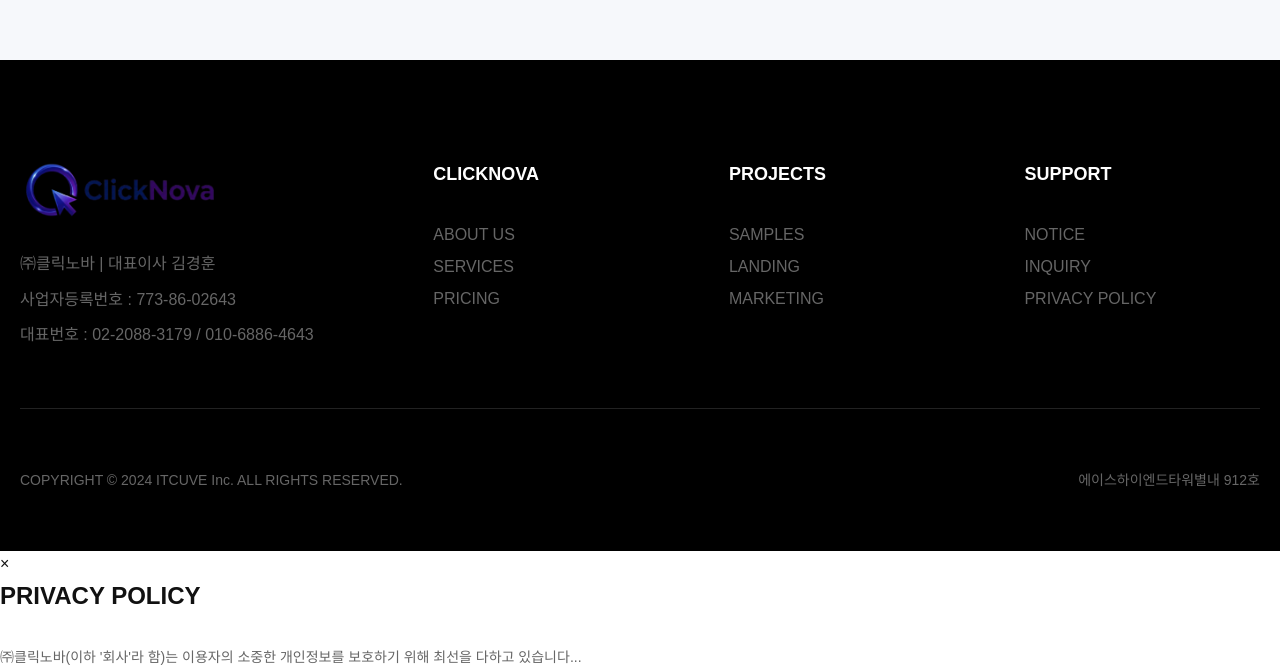
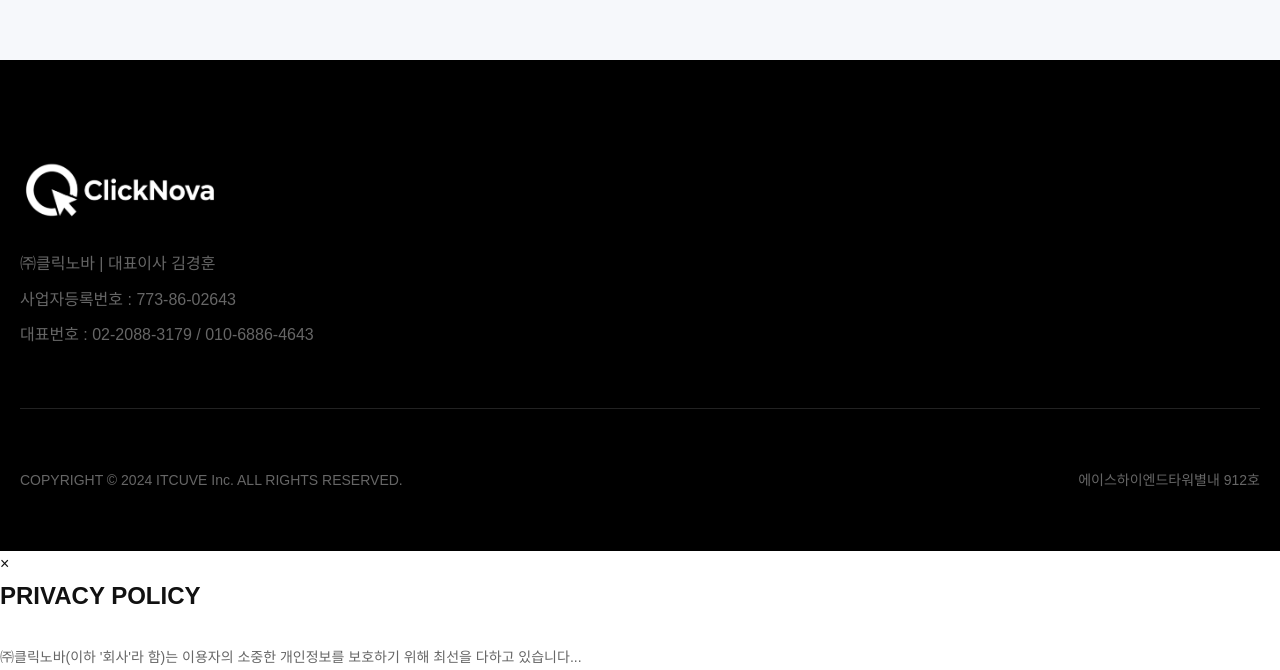
Before and after one commit to kylesung0901-ops/tossbank, a website: page index.html in a window 1280 px wide. Shown: the part 5255-5925 px from the top of the page. Drawn offline with Linux system fonts and the light colour scheme; a web font is replaced by a local one.

Commit message:
Update: Firebase config, white footer logo, simplified footer layout

```diff
--- a/index.css
+++ b/index.css
@@ -125,6 +125,11 @@ section {
 .btn-cta-main:hover {
     transform: scale(1.05);
     box-shadow: 0 15px 30px rgba(255, 45, 171, 0.4);
+}
+
+.footer-logo-img {
+    filter: brightness(0) invert(1);
+    /* Makes the logo white for better visibility on black background */
 }
 
 /* ========== HEADER ========== */
--- a/index.html
+++ b/index.html
@@ -249,38 +249,12 @@
     <!-- Footer -->
     <footer>
         <div class="container">
-            <div class="footer-grid" style="display: grid; grid-template-columns: 1.5fr 1fr 1fr 1fr; gap: 60px;">
-                <div class="footer-brand">
-                    <img src="public/image-removebg-preview (1).png" alt="ClickNova" class="logo-img"
-                        style="margin-bottom: 30px;">
-                    <p style="margin-bottom: 10px;">㈜클릭노바 | 대표이사 김경훈</p>
-                    <p style="margin-bottom: 10px;">사업자등록번호 : 773-86-02643</p>
-                    <p>대표번호 : 02-2088-3179 / 010-6886-4643</p>
-                </div>
-                <div>
-                    <h3 class="footer-title">CLICKNOVA</h3>
-                    <ul class="footer-links" style="line-height: 2;">
-                        <li><a href="#">ABOUT US</a></li>
-                        <li><a href="#">SERVICES</a></li>
-                        <li><a href="#">PRICING</a></li>
-                    </ul>
-                </div>
-                <div>
-                    <h3 class="footer-title">PROJECTS</h3>
-                    <ul class="footer-links" style="line-height: 2;">
-                        <li><a href="#">SAMPLES</a></li>
-                        <li><a href="#">LANDING</a></li>
-                        <li><a href="#">MARKETING</a></li>
-                    </ul>
-                </div>
-                <div>
-                    <h3 class="footer-title">SUPPORT</h3>
-                    <ul class="footer-links" style="line-height: 2;">
-                        <li><a href="#">NOTICE</a></li>
-                        <li><a href="#">INQUIRY</a></li>
-                        <li><a href="#" id="privacyLink">PRIVACY POLICY</a></li>
-                    </ul>
-                </div>
+            <div class="footer-brand" style="max-width: 600px;">
+                <img src="public/image-removebg-preview (1).png" alt="ClickNova" class="logo-img footer-logo-img"
+                    style="margin-bottom: 30px;">
+                <p style="margin-bottom: 10px;">㈜클릭노바 | 대표이사 김경훈</p>
+                <p style="margin-bottom: 10px;">사업자등록번호 : 773-86-02643</p>
+                <p>대표번호 : 02-2088-3179 / 010-6886-4643</p>
             </div>
             <div class="footer-bottom">
                 <p>COPYRIGHT © 2024 ITCUVE Inc. ALL RIGHTS RESERVED.</p>
```
Also changed, not shown: 1 other file.
